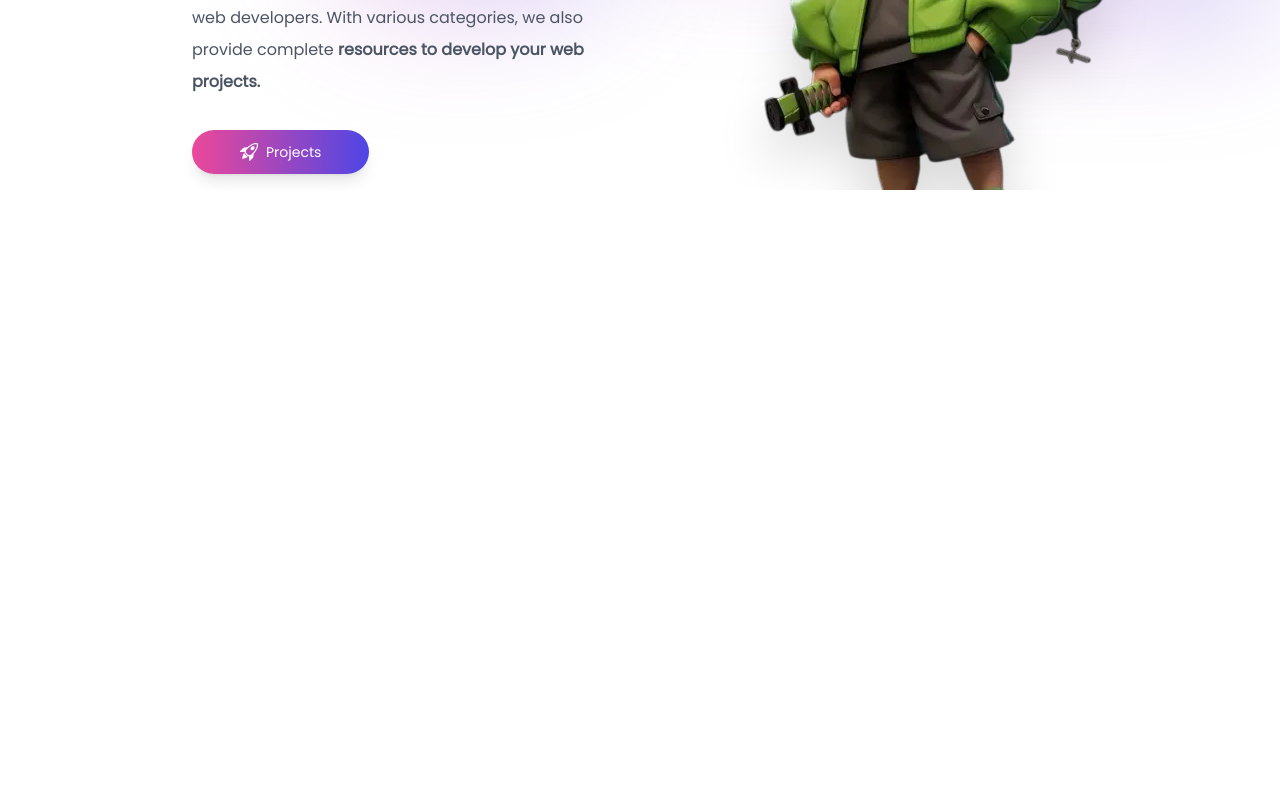
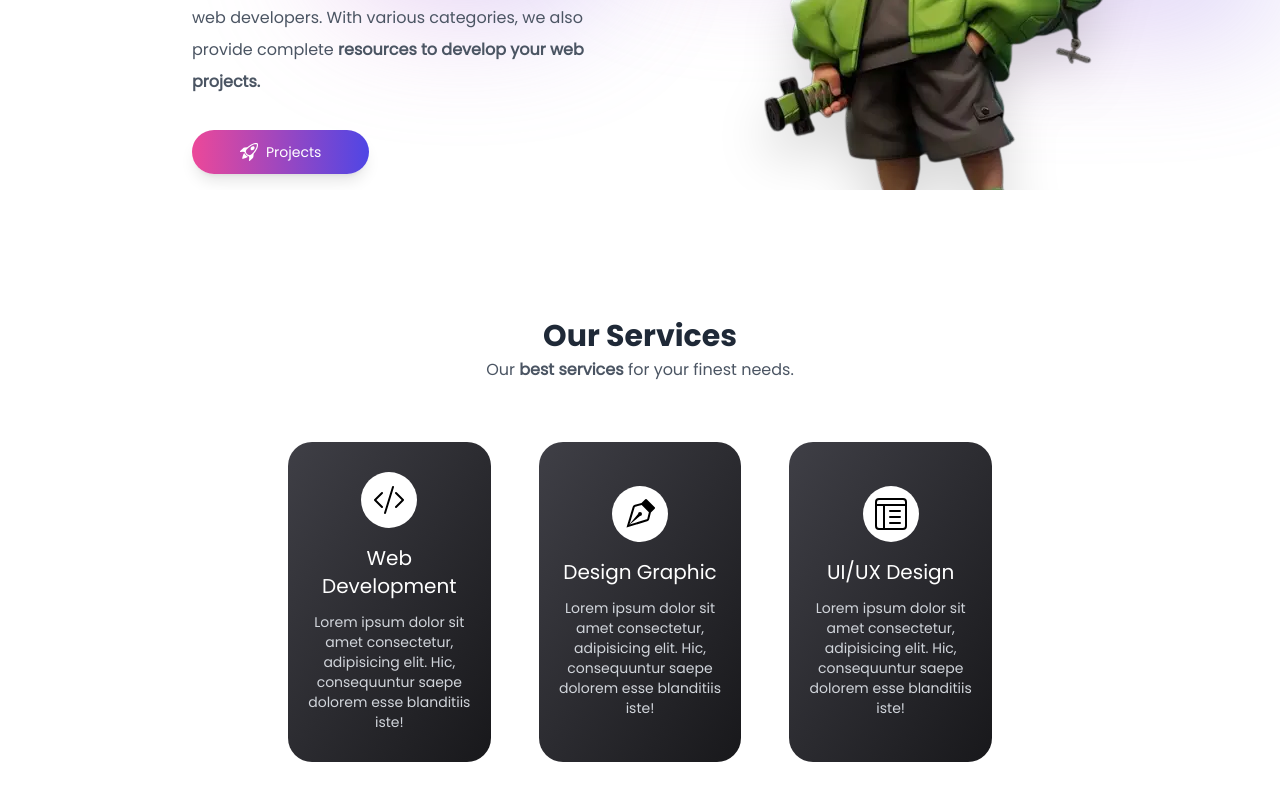
Before and after one commit to danangstdi/danangsetiadi, a Next.js app: page / in a window 1280 px wide. Shown: the part 466-1266 px from the top of the page. Before the commit the page ends 800 px from the top, so only its background shows below. Built offline with nearby package versions, Linux system fonts and the light colour scheme.

Commit message:
feat: add our services section with ServiceCard

```diff
--- a/src/app/globals.css
+++ b/src/app/globals.css
@@ -138,10 +138,6 @@
     }
   }
 
-  #hero p {
-    line-height: 2rem !important;
-  }
-
   #hero h1 span {
     color: transparent;
     -webkit-text-stroke: 1.5px black;
@@ -152,8 +148,28 @@
       1px 1px 0 black;
   }
 
+  /* Service Card */
+  /* From Uiverse.io by Tiagoadag */
+.card {
+  background-image: linear-gradient(163deg, #00ff75 0%, #3700ff 100%);
+  transition: all .3s;
+ }
+
+ .card2 {
+  transition: all .2s;
+ }
+
+ .card2:hover {
+  transform: scale(0.98);
+ }
+
+ .card:hover {
+  box-shadow: 0px 0px 30px 1px rgba(0, 255, 117, 0.30);
+ }
 }
 
 @layer utilities {
-
+  .line-height-2  {
+    line-height: 2rem !important;
+  }
 }
--- a/src/app/layout.jsx
+++ b/src/app/layout.jsx
@@ -1,4 +1,4 @@
-import DotsAnimation from "@/components/partials/DotsAnimation";
+import DotsAnimation from "@/components/partials/layout/DotsAnimation";
 import "./globals.css";
 
 export const metadata = {
--- a/src/app/page.jsx
+++ b/src/app/page.jsx
@@ -1,30 +1,25 @@
 import Header from "@/components/layouts/Header";
-import Image from "next/image";
-import Avatar from '@/../public/img/avatar.webp'
-import { RocketTakeoff } from "react-bootstrap-icons";
 import BottomNav from "@/components/layouts/BottomNav";
-import Link from "next/link";
+import Hero from "@/components/ui/home/Hero";
+import { CodeSlash, VectorPen, LayoutTextWindowReverse } from "react-bootstrap-icons";
+import ServiceCard from "@/components/partials/card/ServiceCard";
 
 export default function Home() {
   return (
     <>
       <Header/>
       <main className="">
-        <section id="hero" className="mt-24 grid overflow-hidden max-h-[48rem] lg:grid-cols-2 lg:max-h-[35rem]">
-          <div className="flex flex-col items-start gap-8 mt-10 mx-4 lg:mt-32 lg:ml-48 lg:mr-0">
-            <small className="font-semibold lg:text-xl">Hello I&apos;m</small>
-            <h1 className="text-4xl -my-6 poppins-bold text-indigo-700 lg:text-6xl lg:my-0">
-              DANANG <span>SETIADI</span>
-            </h1>
-            <p className="text-sm text-gray-600 lg:text-base">We offer specialized <strong>website development</strong> services for web developers. With various categories, we also provide complete <strong>resources to develop your web projects.</strong></p>
-            <Link href='' className="text-xs flex items-center gap-2 py-3 px-12 bg-gradient-to-r from-pink-500 to-indigo-600 rounded-full text-white shadow-lg group lg:text-sm">
-              <RocketTakeoff size={18} className="group-hover:rotate-45 group-hover:mr-3 group-hover:duration-300 group-hover:ease-in-out"/>
-              Projects
-            </Link>
+        <Hero/>
+        <section id="current-project" className="mt-32">
+          <div className="text-center">
+            <h1 className="text-3xl poppins-bold text-gray-800">Our Services</h1>
+            <p className="line-height-2 text-sm text-gray-600 lg:text-base">Our <strong>best services</strong> for your finest needs.</p>
+            <div className="grid mx-10 gap-12 my-14 sm:grid-cols-2 lg:mx-24 xl:mx-72 lg:grid-cols-3">
+              <ServiceCard label='Web Development' icon={<CodeSlash size={32} className=""/>} text='Lorem ipsum dolor sit amet consectetur, adipisicing elit. Hic, consequuntur saepe dolorem esse blanditiis iste!'/>
+              <ServiceCard label='Design Graphic' icon={<VectorPen size={32} className=""/>} text='Lorem ipsum dolor sit amet consectetur, adipisicing elit. Hic, consequuntur saepe dolorem esse blanditiis iste!'/>
+              <ServiceCard label='UI/UX Design' icon={<LayoutTextWindowReverse size={32} className=""/>} text='Lorem ipsum dolor sit amet consectetur, adipisicing elit. Hic, consequuntur saepe dolorem esse blanditiis iste!'/>
+            </div>
           </div>
-          <figure className="flex justify-center mt-10 lg:h-full lg:mt-0 lg:justify-start lg:ml-28">
-            <Image src={Avatar} alt="" className="h-full w-fit drop-shadow-2xl"/>
-          </figure>
         </section>
       </main>
       <BottomNav/>
--- /dev/null
+++ b/src/components/partials/card/ServiceCard.jsx
@@ -0,0 +1,13 @@
+export default function ServiceCard(props) {
+  return (
+    <div class="card h-80 overflow-hidden rounded-3xl cursor-default">
+       <div class="card2 bg-gradient-to-br from-zinc-700 to-zinc-900 h-full p-3 flex flex-col justify-center items-center gap-3 hover:rounded-3xl">
+         <div className="bg-white rounded-full p-3 w-fit">
+           {props.icon}
+         </div>
+         <h3 className="text-xl text-white mt-1">{props.label}</h3>
+        <p className="text-sm text-gray-300">{props.text}</p>
+       </div>
+     </div>
+  )
+}
--- /dev/null
+++ b/src/components/ui/home/Hero.jsx
@@ -0,0 +1,25 @@
+import Image from "next/image"
+import Link from "next/link"
+import { RocketTakeoff } from "react-bootstrap-icons"
+import Avatar from '@/../public/img/avatar.webp'
+
+export default function Hero() {
+  return (
+    <section id="hero" className="mt-24 grid overflow-hidden max-h-[48rem] lg:grid-cols-2 lg:max-h-[35rem]">
+       <div className="flex flex-col items-start gap-8 mt-10 mx-4 lg:mt-32 lg:ml-48 lg:mr-0">
+         <small className="font-semibold lg:text-xl">Hello I&apos;m</small>
+         <h1 className="text-4xl -my-6 poppins-bold text-indigo-700 lg:text-6xl lg:my-0">
+           DANANG <span>SETIADI</span>
+         </h1>
+         <p className="line-height-2 text-sm text-gray-600 lg:text-base">We offer specialized <strong>website development</strong> services for web developers. With various categories, we also provide complete <strong>resources to develop your web projects.</strong></p>
+         <Link href='' className="text-xs flex items-center gap-2 py-3 px-12 bg-gradient-to-r from-pink-500 to-indigo-600 rounded-full text-white shadow-lg group lg:text-sm">
+           <RocketTakeoff size={18} className="group-hover:rotate-45 group-hover:mr-3 group-hover:duration-300 group-hover:ease-in-out"/>
+           Projects
+         </Link>
+       </div>
+      <figure className="flex justify-center mt-10 lg:h-full lg:mt-0 lg:justify-start lg:ml-28">
+        <Image src={Avatar} alt="" className="h-full w-fit drop-shadow-2xl"/>
+      </figure>
+    </section>
+  )
+}
```
Also changed, not shown: src/components/partials/layout/DotsAnimation.jsx (renamed from src/components/partials/DotsAnimation.jsx).
